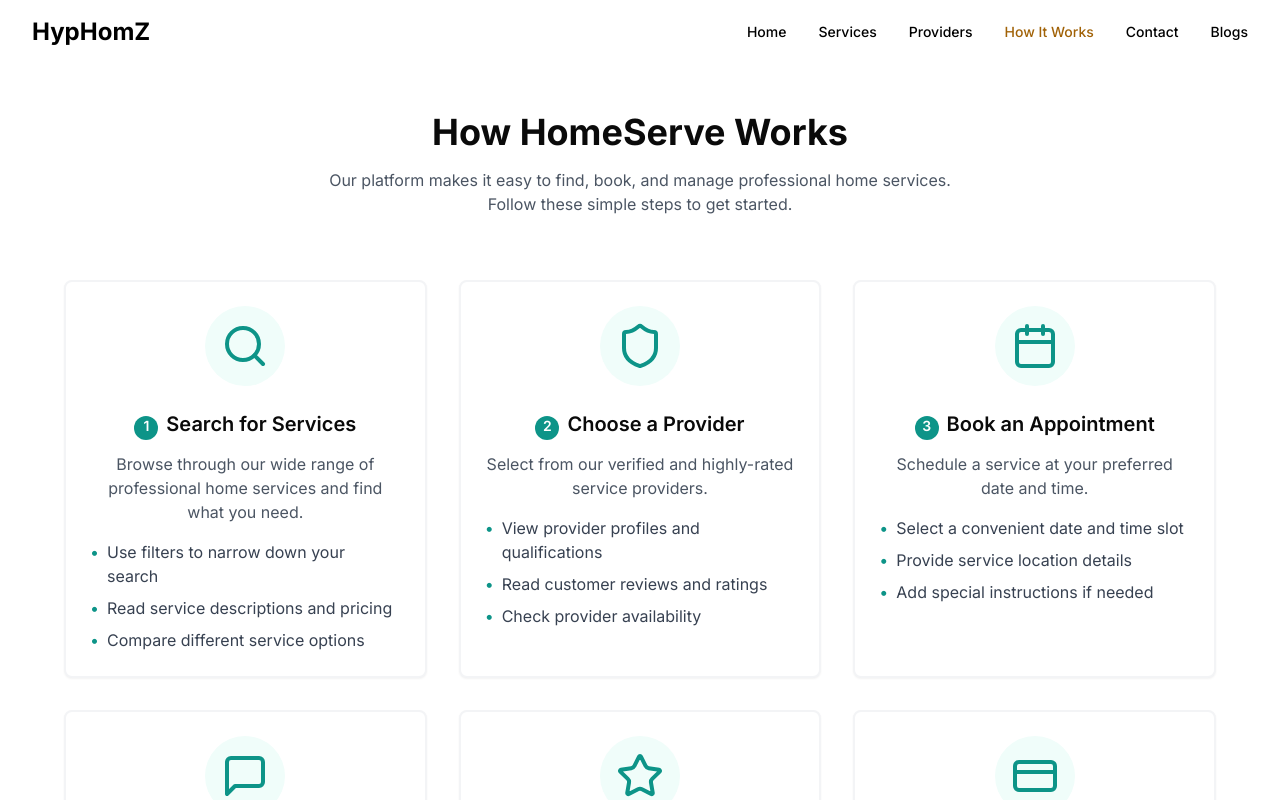
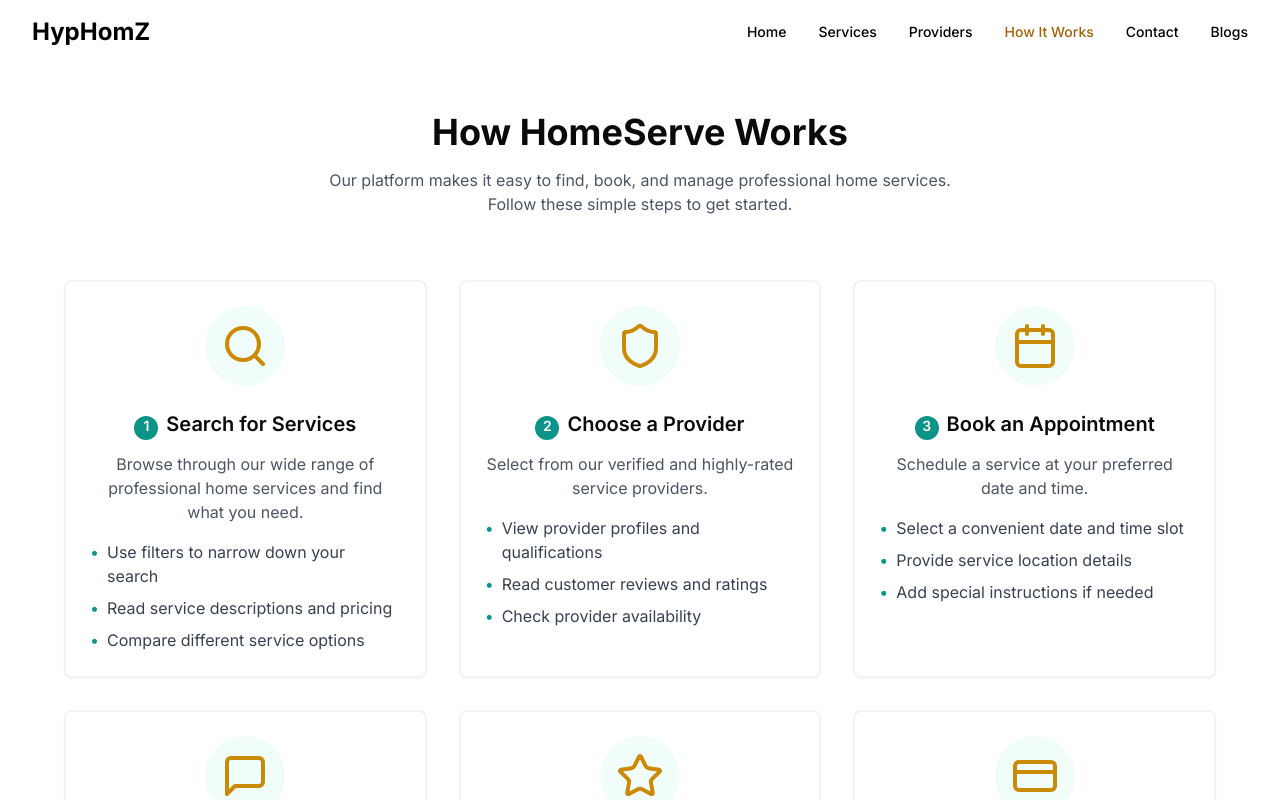
Before and after one commit to kartikcseai/HypHomZ-V1, a Next.js app: page /how-it-works in a window 1280 px wide. Shown: the top 800 px of the page. Built offline with nearby package versions, Linux system fonts and the light colour scheme.

Commit message:
Update page.tsx

```diff
--- a/app/how-it-works/page.tsx
+++ b/app/how-it-works/page.tsx
@@ -6,7 +6,7 @@ import Link from "next/link"
 export default function HowItWorksPage() {
   const steps = [
     {
-      icon: <Search className="h-12 w-12 text-teal-600" />,
+      icon: <Search className="h-12 w-12 text-yellow-600" />,
       title: "Search for Services",
       description: "Browse through our wide range of professional home services and find what you need.",
       details: [
@@ -16,7 +16,7 @@ export default function HowItWorksPage() {
       ],
     },
     {
-      icon: <Shield className="h-12 w-12 text-teal-600" />,
+      icon: <Shield className="h-12 w-12 text-yellow-600" />,
       title: "Choose a Provider",
       description: "Select from our verified and highly-rated service providers.",
       details: [
@@ -26,7 +26,7 @@ export default function HowItWorksPage() {
       ],
     },
     {
-      icon: <Calendar className="h-12 w-12 text-teal-600" />,
+      icon: <Calendar className="h-12 w-12 text-yellow-600" />,
       title: "Book an Appointment",
       description: "Schedule a service at your preferred date and time.",
       details: [
@@ -36,7 +36,7 @@ export default function HowItWorksPage() {
       ],
     },
     {
-      icon: <MessageSquare className="h-12 w-12 text-teal-600" />,
+      icon: <MessageSquare className="h-12 w-12 text-yellow-600" />,
       title: "Communicate",
       description: "Chat directly with your service provider before the appointment.",
       details: [
@@ -46,7 +46,7 @@ export default function HowItWorksPage() {
       ],
     },
     {
-      icon: <Star className="h-12 w-12 text-teal-600" />,
+      icon: <Star className="h-12 w-12 text-yellow-600" />,
       title: "Service Completion",
       description: "Enjoy professional service delivered to your satisfaction.",
       details: [
@@ -56,7 +56,7 @@ export default function HowItWorksPage() {
       ],
     },
     {
-      icon: <CreditCard className="h-12 w-12 text-teal-600" />,
+      icon: <CreditCard className="h-12 w-12 text-yellow-600" />,
       title: "Payment & Review",
       description: "Pay securely and share your experience with others.",
       details: ["Secure online payment processing", "Rate your service experience", "Leave feedback for the provider"],
@@ -159,16 +159,16 @@ export default function HowItWorksPage() {
       </div>
 
       {/* CTA Section */}
-      <div className="bg-teal-600 text-white rounded-xl p-8 text-center">
+      <div className="bg-yellow-400 text-black rounded-xl p-8 text-center">
         <h2 className="text-3xl font-bold mb-4">Ready to Get Started?</h2>
         <p className="text-xl mb-8 max-w-2xl mx-auto">
           Join thousands of satisfied customers who have transformed their homes with our services
         </p>
         <div className="flex flex-col sm:flex-row gap-4 justify-center">
-          <Button asChild size="lg" className="bg-white text-teal-600 hover:bg-gray-100">
+          <Button asChild size="lg" className="bg-white text-yellow-600 hover:bg-gray-100">
             <Link href="/services">Browse Services</Link>
           </Button>
-          <Button asChild size="lg" variant="outline" className="border-white text-white hover:bg-white/10">
+          <Button asChild size="lg" variant="outline" className="border-black text-black hover:bg-yellow-300">
             <Link href="/signup">Create an Account</Link>
           </Button>
         </div>
```
